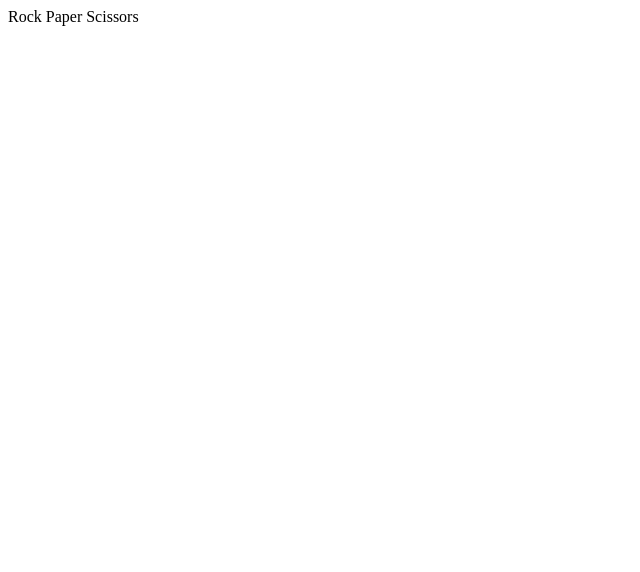
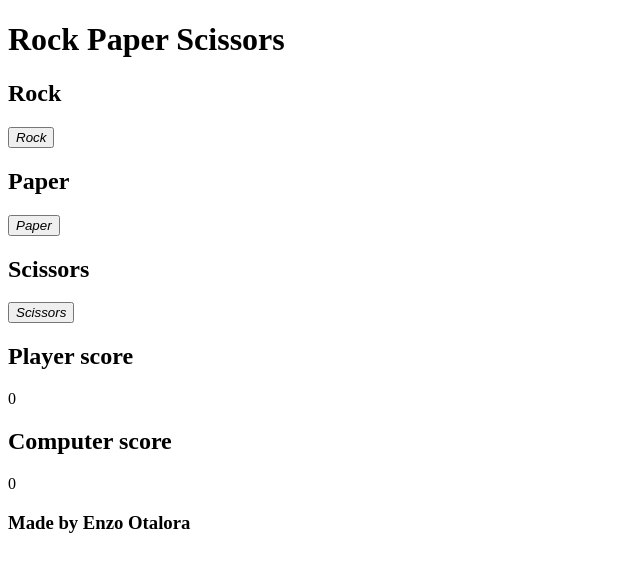
Before and after one commit to enzoJOtalora/rock-paper-scissors, a plain HTML site: page index.html in a window 1280 px wide. Shown: the whole page, without its empty margins (0-640 px from the left). Drawn offline with Linux system fonts and the light colour scheme.

Commit message:
Make html elements and comment game function

```diff
--- a/index.html
+++ b/index.html
@@ -8,6 +8,35 @@
     <title>Rock Paper Scissors</title>
 </head>
 <body>
-    Rock Paper Scissors
+    <header>
+        <h1>Rock Paper Scissors</h1>
+    </header>
+    <div id="rps-container">
+        <div class="game-option">
+            <h2>Rock</h2>
+            <button id="rock-button"><i>Rock</i></button>
+        </div>
+        <div class="game-option">
+            <h2>Paper</h2>
+            <button id="paper-button"><i>Paper</i></button>
+        </div>
+        <div class="game-option">
+            <h2>Scissors</h2>
+            <button id="scissors-button"><i>Scissors</i></button>
+        </div>
+    </div>
+    <div id="scores-container">
+        <div class="score-box">
+            <h2>Player score</h2>
+            <p class="score" id="player-score">0</p>
+        </div>
+        <div class="score-box">
+            <h2>Computer score</h2>
+            <p class="score" id="computer-score">0</p>
+        </div>
+    </div>
+    <footer>
+        <h3>Made by Enzo Otalora</h3>
+    </footer>
 </body>
 </html>
--- a/script.js
+++ b/script.js
@@ -50,7 +50,7 @@ function getPlayerChoice(){
         getPlayerChoice();}
 }
 
-function game(){
+/*function game(){
     let i = 0;
     let rounds = {playerWins: 0, computerWins: 0, draws: 0};
     while (i<5){
@@ -82,4 +82,4 @@ function game(){
     }
 }
 
-console.log("Input game() to start playing...");
+console.log("Input game() to start playing...");*/
```
Also changed, not shown: styles.css (added).
